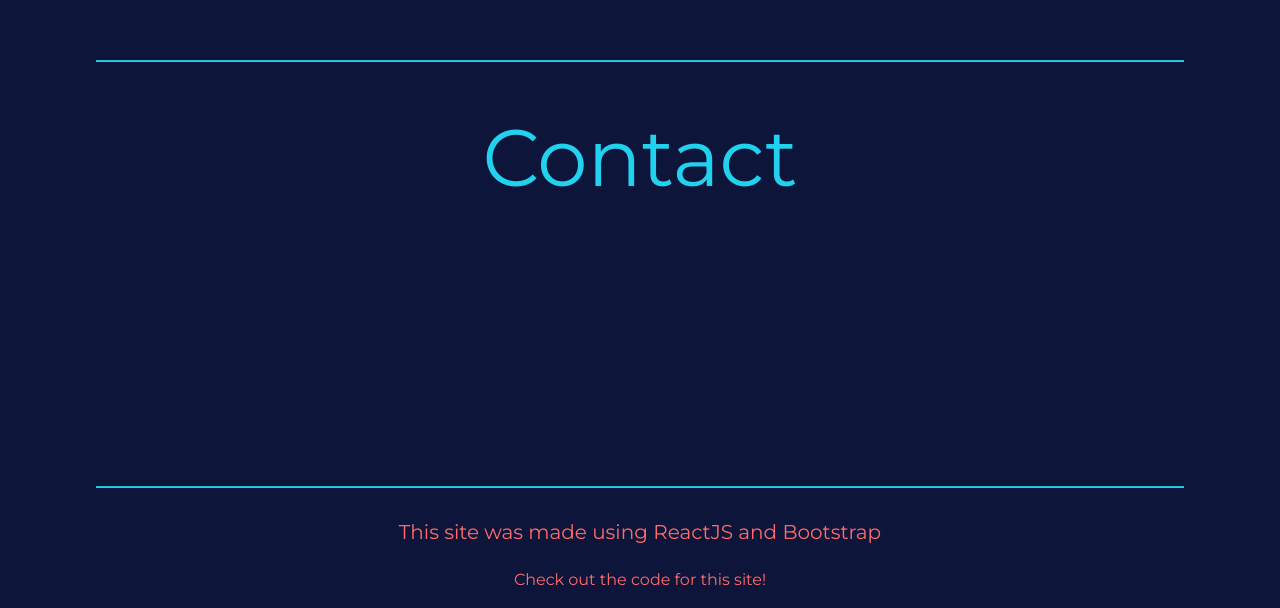
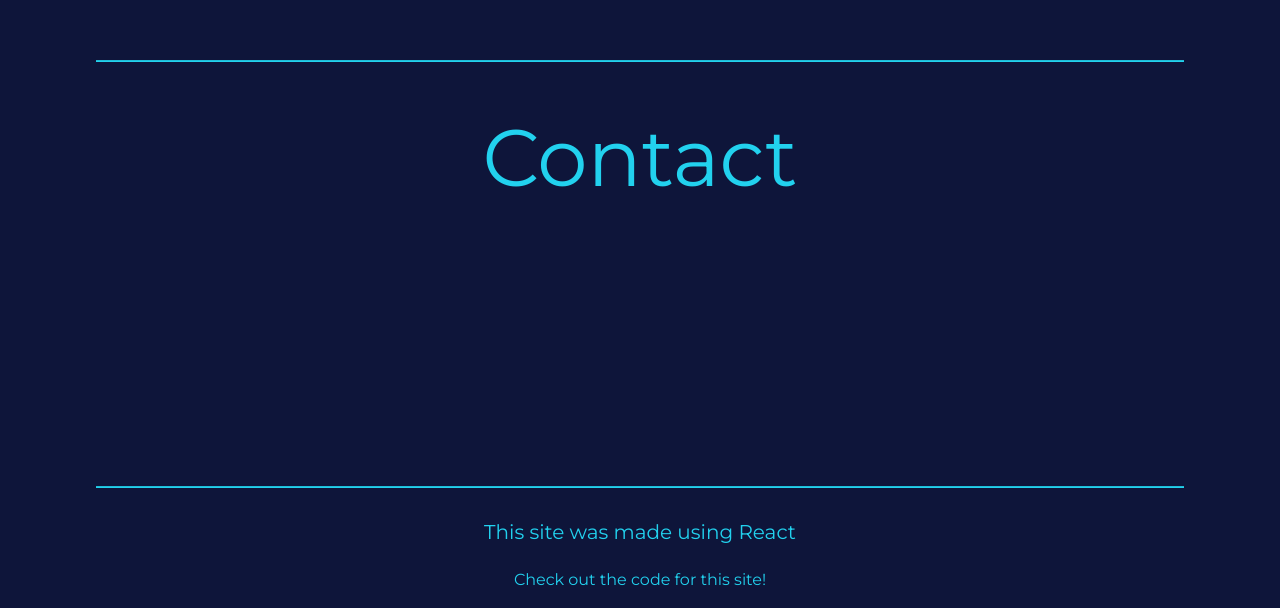
Before and after one commit to jpardike/jpportfolio, a React (Create React App) app: page / in a window 1280 px wide. Shown: the part 2946-3554 px from the top of the page. Built offline with nearby package versions, Linux system fonts and the light colour scheme.

Commit message:
Updates Footer text and color

```diff
--- a/src/components/footer/footer.css
+++ b/src/components/footer/footer.css
@@ -8,5 +8,5 @@ footer {
   }
 
   .footer-text {
-      color: rgb(255, 107, 107);
+      color: rgba(34, 209, 238, 1);
   }
--- a/src/components/footer/footer.js
+++ b/src/components/footer/footer.js
@@ -6,7 +6,7 @@ class Footer extends React.Component{
         return (
             <div className="container-fluid" id="footer">
                 <footer className="justify-content-center text-center">
-                    <h5 className="p-3 footer-text">This site was made using ReactJS and Bootstrap</h5>
+                    <h5 className="p-3 footer-text">This site was made using React</h5>
                     <a className="p-3 footer-text" href="https://github.com/jpardike/jpportfolio/tree/gh-pages">Check out the code for this site!</a>
                 </footer>
             </div>
```
